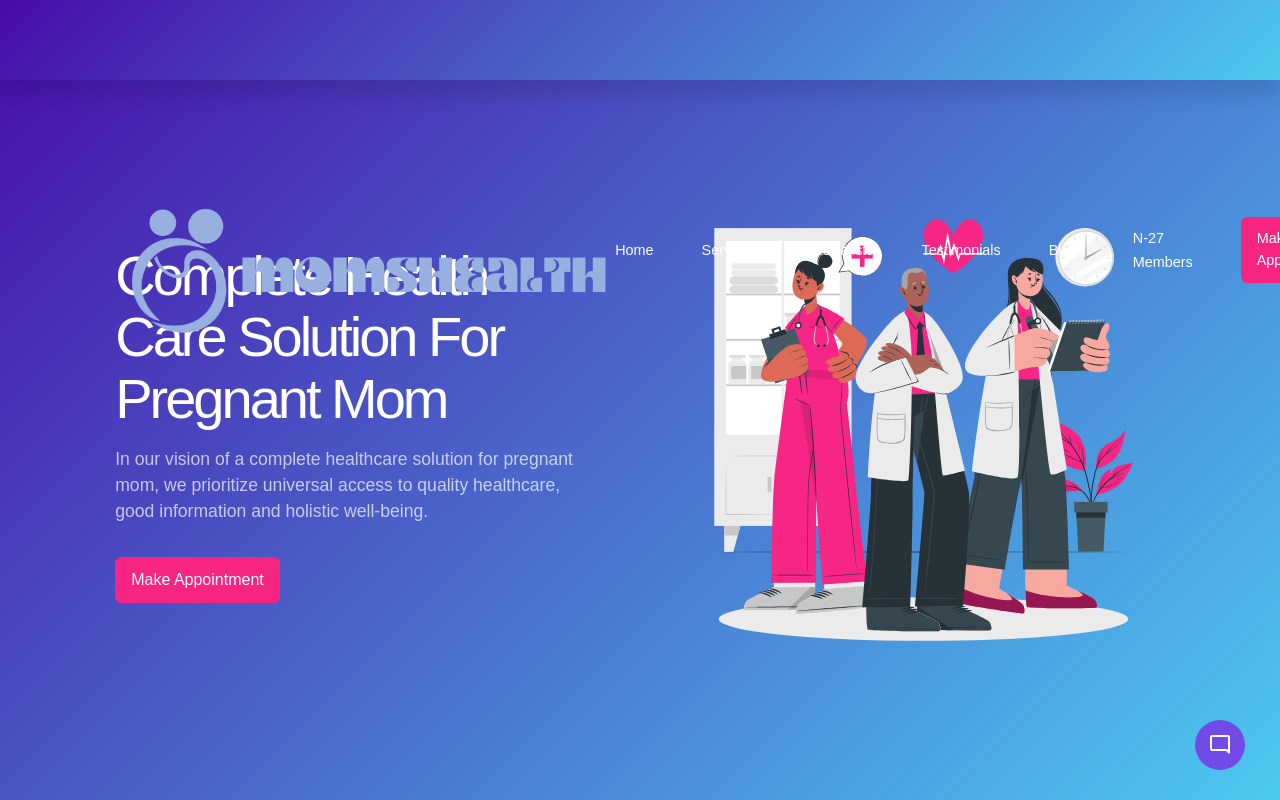
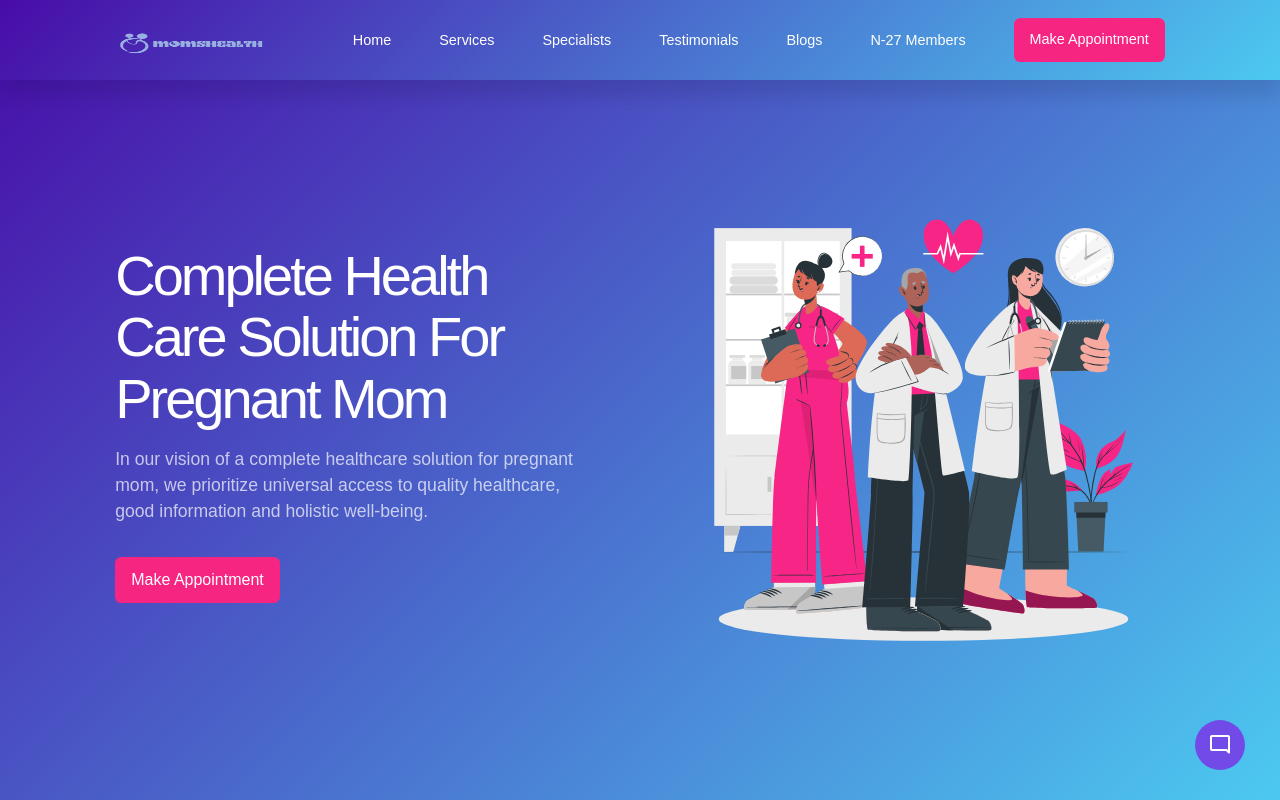
Before and after one commit to Kampus-Merdeka-Software-Engineering/FE-Balikpapan-27, a plain HTML site: page index.html in a window 1280 px wide. Shown: the top 800 px of the page. Drawn offline with nearby package versions, Linux system fonts and the light colour scheme; files whose address does not match are found by name.

Commit message:
Update index.html

```diff
--- a/index.html
+++ b/index.html
@@ -18,7 +18,7 @@
   <body>
     <nav>
       <div class="container">
-        <img src="./assets/logonavbar.png"/>
+        <img src="./assets/logonavbar.png" title="Momhealts" style="width:150px;height:80px;"/>
         <ul id="nav__items">
           <li><a href="#">Home</a></li>
           <li><a href="#services">Services</a></li>
```
